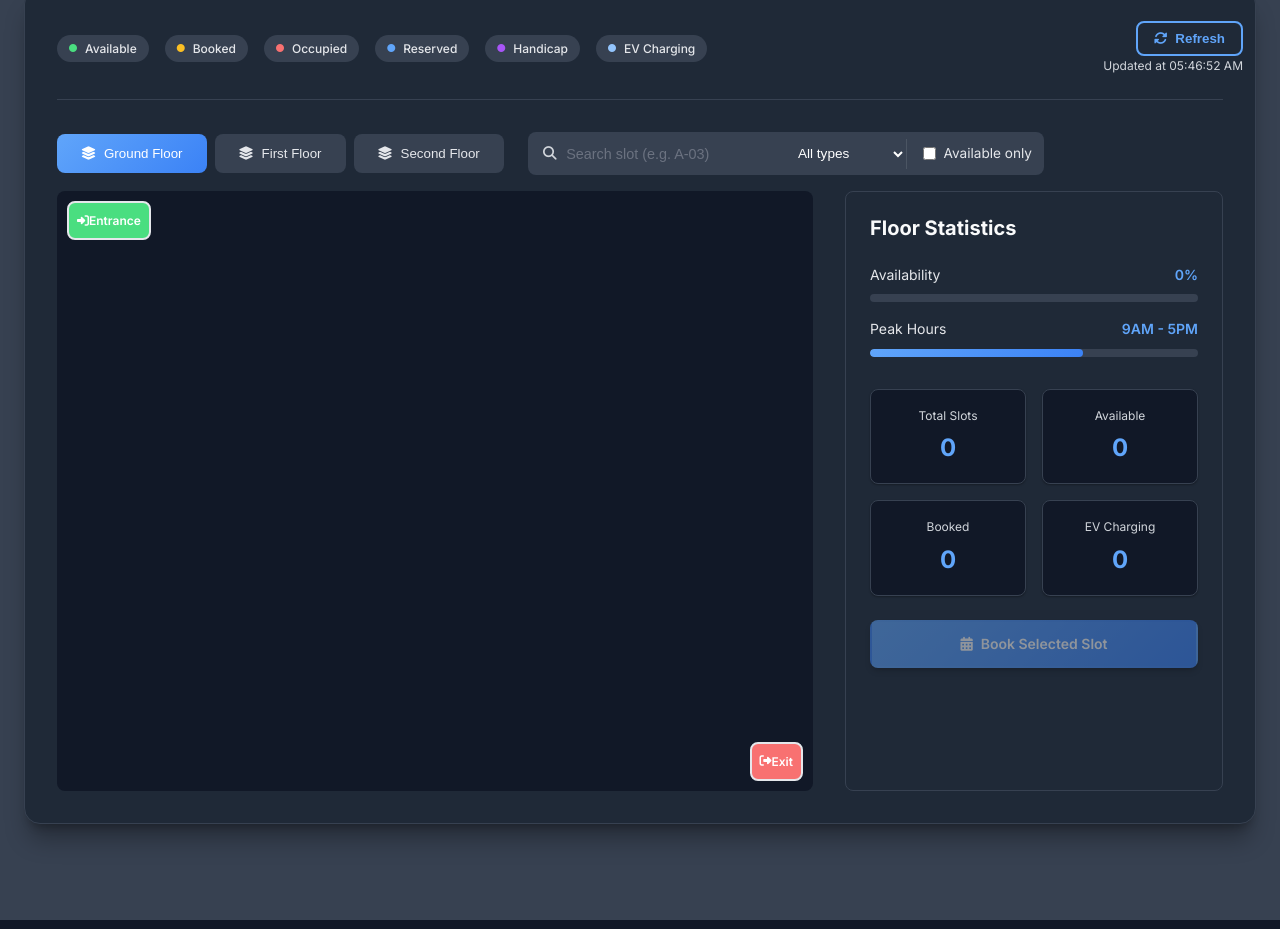
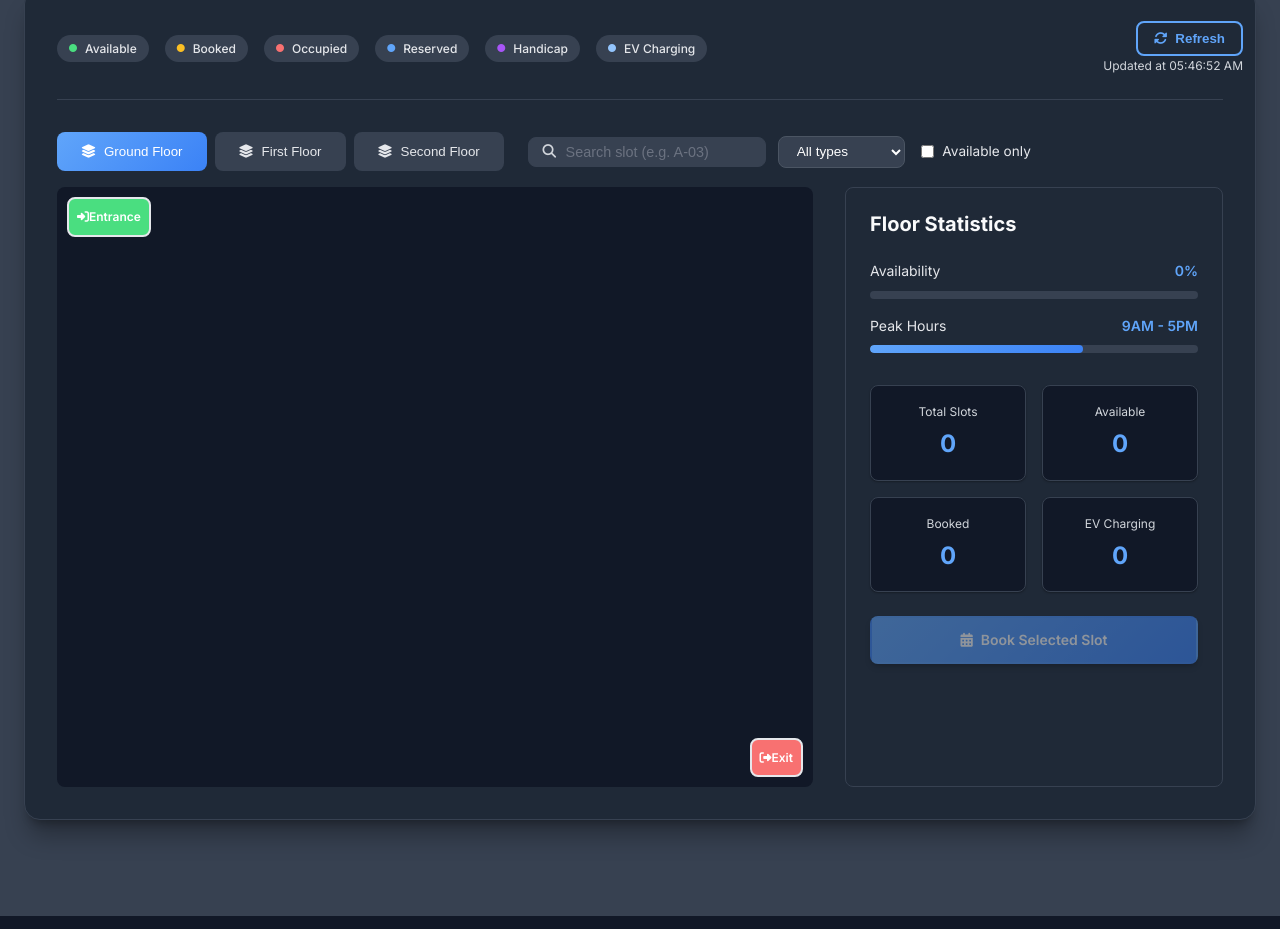
Before and after one commit to himanshugoud/smartpark, a website with bundled scripts: page index.html in a window 1280 px wide. Shown: the part 1822-2751 px from the top of the page. Built offline with nearby package versions, Linux system fonts and the light colour scheme; no server answers; animation ran at ten frames a second.

Commit message:
Give search and dropdown their own boxes, remove outer wrapper bar

```diff
--- a/style.css
+++ b/style.css
@@ -1068,10 +1068,8 @@ a:hover {
     display: inline-flex;
     flex-wrap: nowrap;
     align-items: center;
-    gap: 0.85rem;
-    background: var(--gray-100);
-    border-radius: var(--radius);
-    padding: 0.4rem 0.75rem;
+    gap: 0.75rem;
+    background: transparent;
     width: fit-content;
     max-width: 100%;
 }
@@ -1083,16 +1081,15 @@ a:hover {
     flex: 0 1 240px;
     min-width: 150px;
     max-width: 240px;
-    background: transparent;
-    border: none;
-    border-right: 1px solid var(--gray-200);
-    border-radius: 0;
-    padding: 0.4rem 0.85rem 0.4rem 0.2rem;
+    background: var(--bg-input);
+    border: 1px solid var(--gray-200);
+    border-radius: var(--radius);
+    padding: 0.4rem 0.85rem;
     transition: var(--transition);
 }
 
-.grid-filter-search:focus-within i {
-    color: var(--primary);
+.grid-filter-search:focus-within {
+    border-color: var(--primary);
 }
 
 .grid-filter-search i {
@@ -1143,10 +1140,9 @@ a:hover {
 
 #slot-type-filter {
     padding: 0.4rem 0.85rem;
-    border-radius: 0;
-    border: none;
-    border-right: 1px solid var(--gray-200);
-    background: transparent;
+    border-radius: var(--radius);
+    border: 1px solid var(--gray-200);
+    background: var(--bg-input);
     color: var(--text-primary);
     font-size: 0.85rem;
     cursor: pointer;
@@ -1155,7 +1151,7 @@ a:hover {
 
 #slot-type-filter:focus {
     outline: none;
-    color: var(--primary);
+    border-color: var(--primary);
 }
 
 .grid-filter-toggle input:focus {
```
